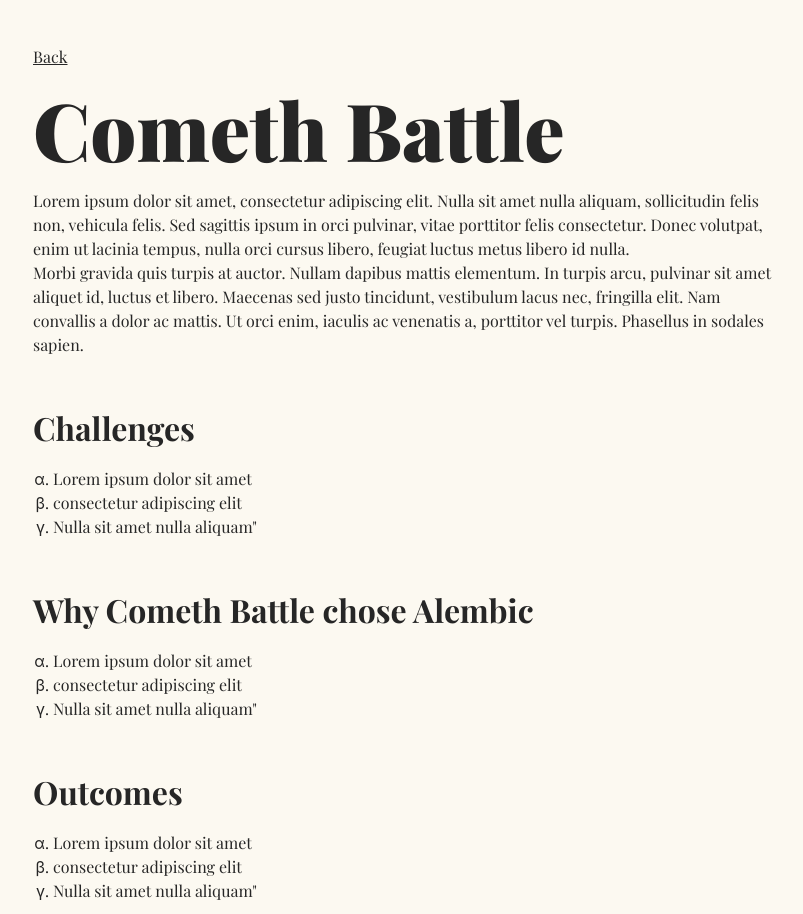
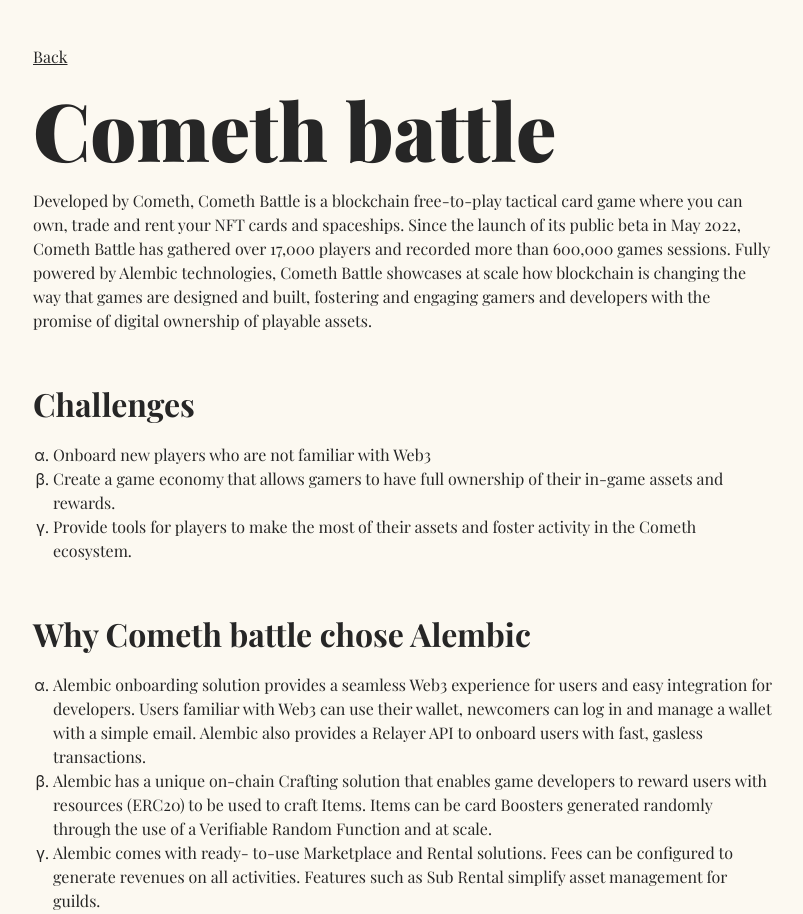
Before and after one commit to jdetychey/landing, a Jekyll site: the page built from _usecases/cometh.markdown, in a window 1280 px wide and 1400 px high, cut to the strip 0-914 px from the top of the window. Shown: the whole strip, without its empty margins (237-1040 px from the left). Built offline with Jekyll 4.4.1, drawn with Linux system fonts in a browser that asks for light colours; some web fonts are replaced; some of the changed text lies outside the part shown.

Commit message:
cometh battle content update

```diff
--- a/_usecases/cometh.markdown
+++ b/_usecases/cometh.markdown
@@ -1,20 +1,18 @@
 ---
 layout: usecase
-title:  "Cometh Battle"
-description: "Lorem ipsum dolor sit amet, consectetur adipiscing elit. Nulla sit amet nulla aliquam, sollicitudin felis non, vehicula felis. Sed sagittis ipsum in orci pulvinar, vitae porttitor felis consectetur. Donec volutpat, enim ut lacinia tempus, nulla orci cursus libero, feugiat luctus metus libero id nulla.
-<br/>
-Morbi gravida quis turpis at auctor. Nullam dapibus mattis elementum. In turpis arcu, pulvinar sit amet aliquet id, luctus et libero. Maecenas sed justo tincidunt, vestibulum lacus nec, fringilla elit. Nam convallis a dolor ac mattis. Ut orci enim, iaculis ac venenatis a, porttitor vel turpis. Phasellus in sodales sapien.
-"
+title:  "Cometh battle"
+description: "Developed by Cometh, Cometh Battle is a blockchain free-to-play tactical card game where you can own, trade and rent your NFT cards and spaceships. Since the launch of its public beta in May 2022, Cometh Battle has gathered over 17,000 players and recorded more than 600,000 games sessions. Fully powered by Alembic technologies, Cometh Battle showcases at scale how blockchain is changing the way that games are designed and built, fostering and engaging gamers and developers with the promise of digital ownership of playable assets."
 challenges:
-    - Lorem ipsum dolor sit amet
-    - consectetur adipiscing elit
-    - Nulla sit amet nulla aliquam"
+    - Onboard new players who are not familiar  with Web3
+    - Create a game economy that allows gamers to have full ownership of their in-game assets and rewards.
+    - Provide tools for players to make the most of their assets and foster activity in the Cometh ecosystem.
 whys:
-    - Lorem ipsum dolor sit amet
-    - consectetur adipiscing elit
-    - Nulla sit amet nulla aliquam"
+    - Alembic onboarding solution provides a seamless Web3 experience for users and easy integration for developers. Users familiar with Web3 can use their wallet, newcomers can log in and manage a wallet with a simple email. Alembic also provides a Relayer API to onboard users with fast, gasless transactions.
+    - Alembic has a unique on-chain Crafting solution that enables game developers to reward users with resources (ERC20) to be used to craft Items. Items can be card Boosters generated randomly through the use of a Verifiable Random Function and at scale.
+    - Alembic comes with ready- to-use Marketplace and Rental solutions. Fees can be configured to generate revenues on all activities. Features such as Sub Rental simplify  asset management for guilds.
 outcomes:
-    - Lorem ipsum dolor sit amet
-    - consectetur adipiscing elit
-    - Nulla sit amet nulla aliquam"
+    - More than 17,000 unique players have logged into Cometh Battle for a total of over 600,000 games played. Above 145,000 transactions have been relayed for our players
+    - Over 35,000 card Boosters crafted. 162,000 cards were generated and 84,000 were burned. Over 280 million of ERC20 tokens generated.
+    - A total of 8,500 unique sales were made on the Marketplace for a total revenue of $180K. Cometh generated  $11K income through transaction fees. More than 1,400 rental offers completed for  over 3,000 spaceships.
+
 ---
--- a/index.markdown
+++ b/index.markdown
@@ -62,7 +62,7 @@ Lorem ipsum dolor sit amet, consectetur adipiscing elit. Nulla sit amet nulla al
 >Lorem ipsum dolor sit amet, consectetur adipiscing elit. Nulla sit amet nulla aliquam, sollicitudin felis non, vehicula felis. Sed sagittis ipsum in orci pulvinar, vitae porttitor felis consectetur. Donec volutpat, enim ut lacinia tempus, nulla orci cursus libero, feugiat luctus metus libero id nulla. [Read the usecase](/usecases/discord)
 
 >### Cometh Battle
->Lorem ipsum dolor sit amet, consectetur adipiscing elit. Nulla sit amet nulla aliquam, sollicitudin felis non, vehicula felis. Sed sagittis ipsum in orci pulvinar, vitae porttitor felis consectetur. Donec volutpat, enim ut lacinia tempus, nulla orci cursus libero, feugiat luctus metus libero id nulla. [Read the usecase](/usecases/discord)
+>Lorem ipsum dolor sit amet, consectetur adipiscing elit. Nulla sit amet nulla aliquam, sollicitudin felis non, vehicula felis. Sed sagittis ipsum in orci pulvinar, vitae porttitor felis consectetur. Donec volutpat, enim ut lacinia tempus, nulla orci cursus libero, feugiat luctus metus libero id nulla. [Read the usecase](/usecases/cometh)
 
 ## Integration and engineering services
 
```
